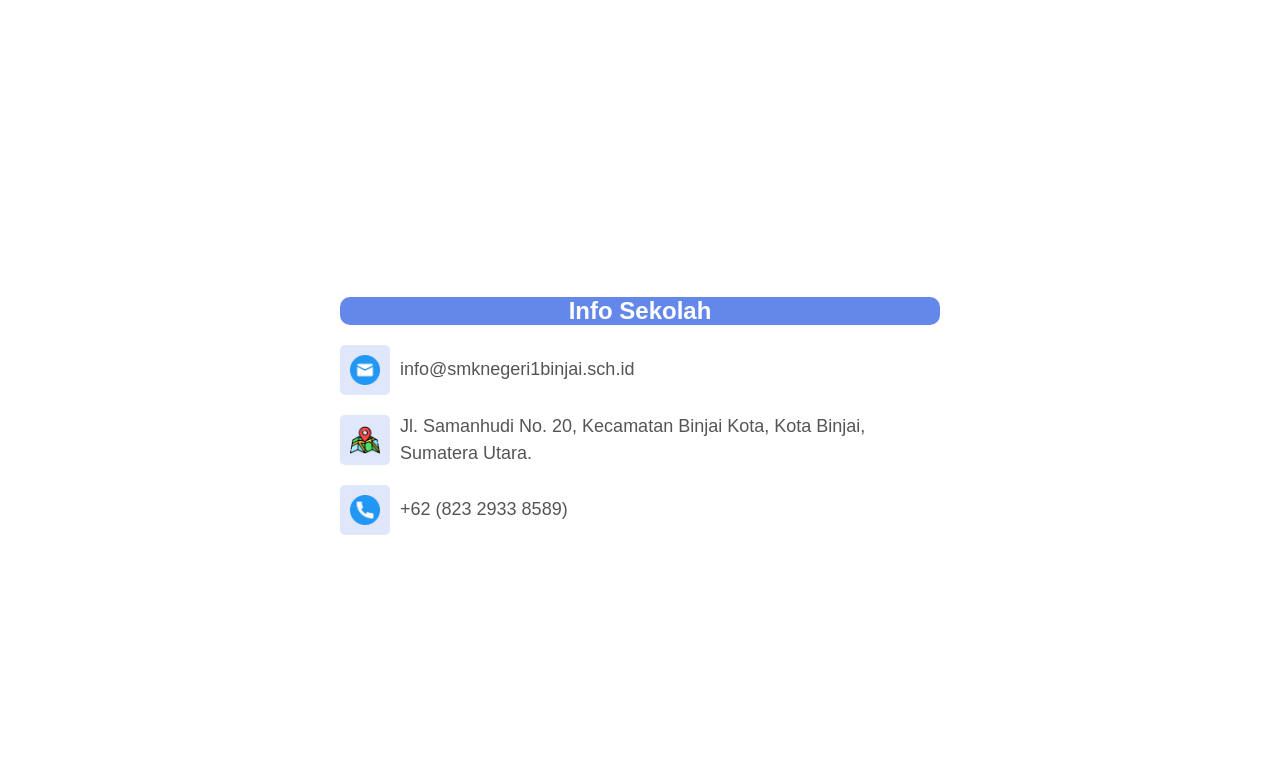
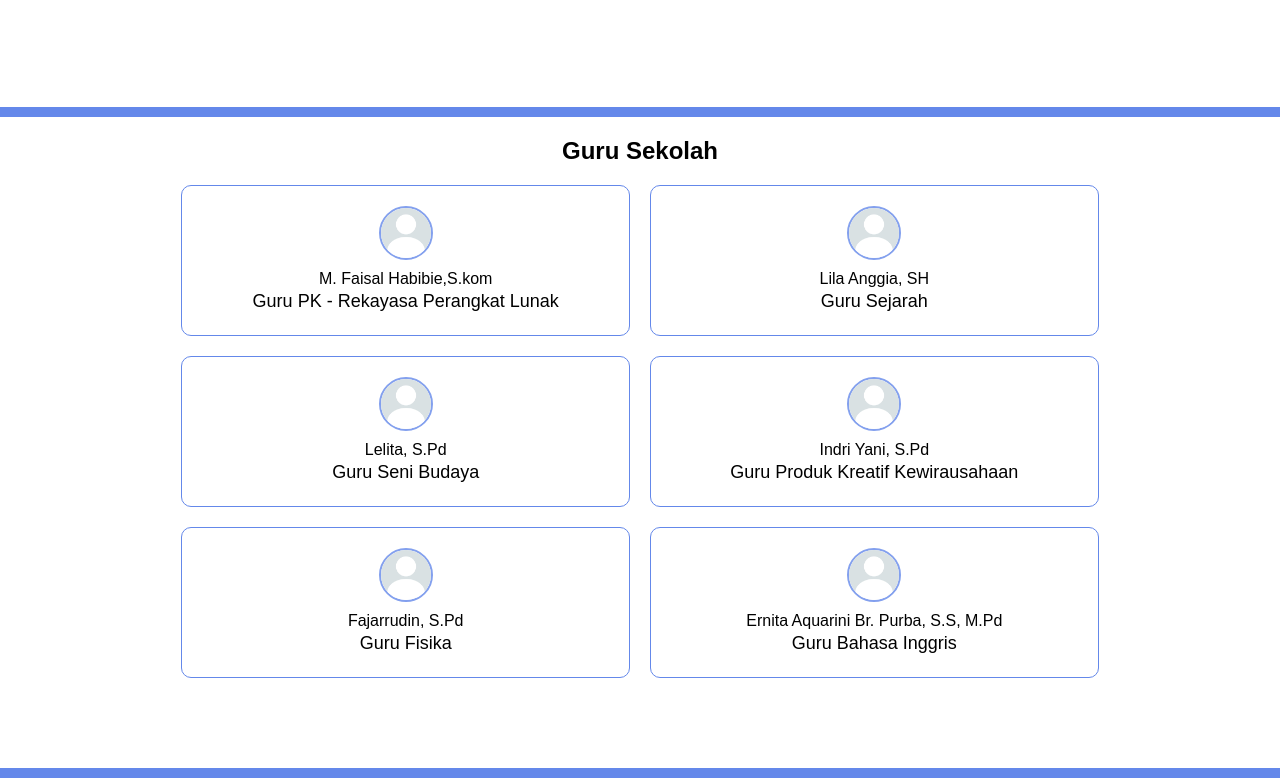
Before and after one commit to Juandxyz/sekolahweb, a plain HTML site: page index.html in a window 1280 px wide. Shown: the part 1181-1963 px from the top of the page. Drawn offline with Linux system fonts and the light colour scheme.

Commit message:
websekolah

```diff
--- a/style.css
+++ b/asset/css/style.css
@@ -3,6 +3,10 @@ body{
     padding: 0;
     font-family: sans-serif;
 	scroll-behavior: smooth;
+}
+
+html{
+    scroll-behavior: smooth;
 }
 
 .navbar{
@@ -105,23 +109,23 @@ body{
 
 .content-wrapper {
     display: flex;
-    flex-wrap: wrap; /* Allow content to wrap */
+    flex-wrap: wrap;
     max-width: 800px;
     width: 100%;
 }
 
 .logo2 {
-    width: 300px; /* Adjust width as needed */
+    width: 300px;
     height: auto;
 }
 
 .text-wrapper {
-    margin-left: 25px; /* Adjust margin as needed */
-    flex: 1; /* Allow text to take remaining space */
+    margin-left: 25px;
+    flex: 1;
 }
 
 .vertikal-line {
-    border-left: 5px solid #6488EA; /* Change color as needed */
+    border-left: 5px solid #6488EA;
     padding-left: 20px;
 }
 
@@ -165,7 +169,7 @@ p {
 /* Bagian Jurusan */
 #jurusan {
     display: flex;
-    height: 800px;
+    /* height: 630px; */
     margin-top: 20px;
     margin-left: 200px;
 }
@@ -209,6 +213,7 @@ p {
         margin: 0;
         width: 200px;
         height: auto;
+        margin-left: 35px;
     }
 
     .menu-jurusan {
@@ -216,7 +221,11 @@ p {
     }
 }
 
-
+.hr2{
+	display: flex;
+	margin-top: 110px;
+	border-width: 5px;
+}
 
 /* Bagian Info Sekolah */
 #info{
@@ -260,9 +269,7 @@ p {
     text-align: center;
 }
 
-span {
-    color: #555;
-}
+
 
 @media screen and (max-width: 768px) {
     .content-info {
@@ -281,7 +288,7 @@ span {
 
 /* Bagian Footer */
 footer {
-    background-color: #333;
+    background-color: #6488EA;
     color: #fff;
     padding: 20px;
     text-align: center;
@@ -316,9 +323,66 @@ h5 {
     color: white;
     cursor: pointer;
     padding: 15px;
-    border-radius: 10px;
+    border-radius: 50px;
 }
 
 #backToTopBtn:hover {
     background-color: #83a0ee;
 }
+
+.hr3{
+	display: flex;
+	margin-top: 90px;
+	border-width: 5px;
+}
+
+/* Bagian profil guru */
+.logo5 {
+    font-size: 24px;
+    color: black;
+    margin-bottom: 20px;
+}
+
+.container-guru {
+    display: flex;
+    flex-wrap: wrap;
+    justify-content: center;
+    gap: 20px;
+}
+
+.profil {
+    text-align: center;
+    flex-basis: calc(33.33% - 20px); /* 33.33% - 20px gap */
+    display: flex;
+    flex-direction: column;
+    align-items: center;
+    border: 1px #6488EA solid;
+    border-radius: 10px;
+    padding: 20px;
+}
+
+.profil img {
+    width: 50px;
+    height: 50px;
+    border: 2px #83a0ee solid;
+    border-radius: 50%;
+    margin-bottom: 10px;
+    object-fit: cover;
+}
+
+.profil span,
+.profil p {
+    margin: 0;
+}
+
+@media screen and (max-width: 768px) {
+    .profil {
+        flex-basis: calc(50% - 20px); /* 50% - 20px gap */
+    }
+}
+
+@media screen and (max-width: 576px) {
+    .profil {
+        flex-basis: calc(100% - 20px); /* 100% - 20px gap */
+    }
+}
--- a/index.html
+++ b/index.html
@@ -3,7 +3,7 @@
 <head>
     <meta charset="UTF-8">
     <meta name="viewport" content="width=device-width, initial-scale=1.0">
-    <link rel="stylesheet" href="style.css">
+    <link rel="stylesheet" href="./asset/css/style.css">
     <title>Demo Webiste Sekolah</title>
 </head>
 <body>
@@ -14,8 +14,9 @@
                 <a href="#beranda" class="logo">SMK NEGERI 1 KOTA BINJAI</a>
                 <ul class="menu">
                     <li><a href="#beranda">Beranda</a></li>
-                    <li><a href="#jurusan" onclick="scrollJurusan()">Jurusan</a></li>
-                    <li><a href="#info" onclick="scrollInfo()">Info Sekolah</a></li>
+                    <li><a href="#jurusan">Jurusan</a></li>
+                    <li><a href="#guru">Guru</a></li>
+                    <li><a href="#info">Info</a></li>
                 </ul>
                 <!-- Bagian Tombol -->
                 <div class="tombol">
@@ -26,7 +27,7 @@
         <!-- Isi Beranda -->
         <div class="isi">
             <div class="content-wrapper">
-                <img class="logo2" src="logo_smk_negeri_1_kota_binjai.png" alt="logosekolah">
+                <img class="logo2" src="./asset/image/logo_smk_negeri_1_kota_binjai.png" alt="logosekolah">
                 <div class="text-wrapper">
                     <div class="vertikal-line">
                         <h2>Tentang Sekolah</h2>
@@ -74,8 +75,52 @@
                 </div>
             </div>
         </div>
-        <img class="logo3" src="gambar_jurusan.png" alt="logojurusan">
+        <img class="logo3" src="./asset/image/gambar_jurusan.png" alt="logojurusan">
     </div>
+
+    <hr class="hr2" color="#6488EA">
+
+    <!-- bagian guru -->
+    <div id="guru">
+        <div class="text-info">
+            <h2 class="logo5">Guru Sekolah</h2>
+            <!-- Bagian profil -->
+            <div class="container-guru">
+                <div class="profil">
+                    <img src="./asset/image/profil.jpg" alt="profilguru">
+                    <span>M. Faisal Habibie,S.kom</span>
+                    <p>Guru PK - Rekayasa Perangkat Lunak</p>
+                </div>
+                <div class="profil">
+                    <img src="./asset/image/profil.jpg" alt="profilguru">
+                    <span>Lila Anggia, SH</span>
+                    <p>Guru Sejarah</p>
+                </div>
+                <div class="profil">
+                    <img src="./asset/image/profil.jpg" alt="profilguru">
+                    <span>Lelita, S.Pd</span>
+                    <p>Guru Seni Budaya</p>
+                </div>
+                <div class="profil">
+                    <img src="./asset/image/profil.jpg" alt="profilguru">
+                    <span>Indri Yani, S.Pd</span>
+                    <p>Guru Produk Kreatif Kewirausahaan</p>
+                </div>
+                <div class="profil">
+                    <img src="./asset/image/profil.jpg" alt="profilguru">
+                    <span>Fajarrudin, S.Pd</span>
+                    <p>Guru Fisika</p>
+                </div>
+                <div class="profil">
+                    <img src="./asset/image/profil.jpg" alt="profilguru">
+                    <span>Ernita Aquarini Br. Purba, S.S, M.Pd</span>
+                    <p>Guru Bahasa Inggris</p>
+                </div>
+            </div>
+        </div>
+    </div>
+
+    <hr class="hr3" color="#6488EA">
 
     <!-- Bagian Detail Lainnya -->
     <div id="info">
@@ -84,15 +129,15 @@
                     <h2 class="logo4">Info Sekolah</h2>
                 </div>
                 <p>
-                    <img class="icon" src="mail.png" alt="mail">
+                    <img class="icon" src="./asset/image/mail.png" alt="mail">
                     <span>info@smknegeri1binjai.sch.id</span>
                 </p>
                 <p>
-                    <img class="icon" src="map.png" alt="map">
+                    <img class="icon" src="./asset/image/map.png" alt="map">
                     <span>Jl. Samanhudi No. 20, Kecamatan Binjai Kota, Kota Binjai, Sumatera Utara.</span>
                 </p>
                 <p>
-                    <img class="icon" src="telephone.png" alt="telephone">
+                    <img class="icon" src="./asset/image/telephone.png" alt="telephone">
                     <span>+62 (823 2933 8589)</span>
                 </p>
             </div>
@@ -105,9 +150,9 @@
     </footer>
 
     <!-- Back To Top -->
-    <button onclick="backToTop()" id="backToTopBtn" title="Kembali ke atas">Back</button>
+    <button onclick="backToTop()" id="backToTopBtn" title="Kembali ke atas">👆</button>
     <!-- Js Link -->
-    <script src="NavTombol.js"></script>
-    <script src="BackTop.js"></script>
+    <script src="./asset/js/NavTombol.js"></script>
+    <script src="./asset/js/BackTop.js"></script>
 </body>
 </html>
```
Also changed, not shown: asset/image/gambar_jurusan.png (renamed from gambar_jurusan.png), asset/image/logo_smk_negeri_1_kota_binjai.png (renamed from logo_smk_negeri_1_kota_binjai.png), asset/image/mail.png (renamed from mail.png), asset/image/map.png (renamed from map.png), asset/image/profil.jpg (added), asset/image/telephone.png (renamed from telephone.png), asset/js/BackTop.js (renamed from BackTop.js), asset/js/NavTombol.js (renamed from NavTombol.js).
